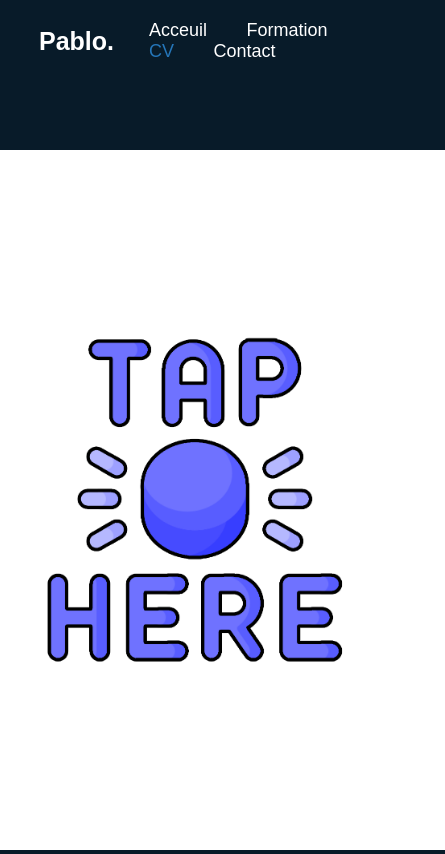
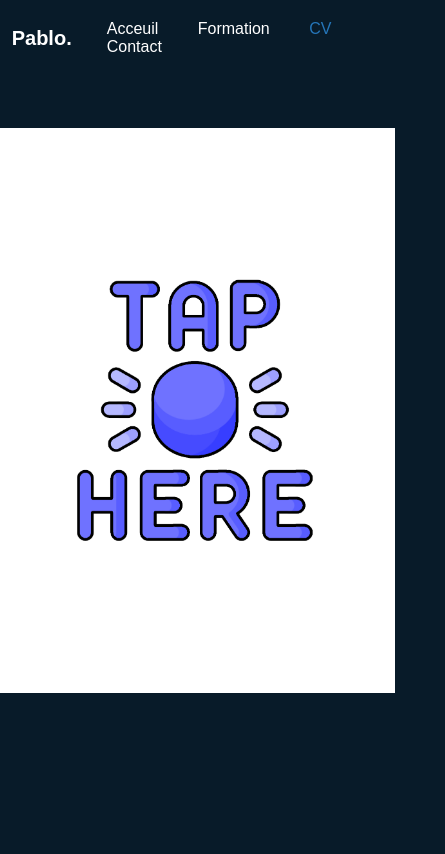
Before and after one commit to ElPoraz/Portfolio-BUT-1, a plain HTML site: page CV.html in a window 390 px wide. Shown: the whole page, 445 px wide, since content can reach past the window. Drawn offline with Linux system fonts and the light colour scheme.

Commit message:
Mise à jour des styles CSS et ajustement de la mise en page responsive dans plusieurs fichiers

```diff
--- a/CV.html
+++ b/CV.html
@@ -20,7 +20,7 @@
     <section>
         <div class="cv">
             <a href="https://drive.google.com/file/d/1EEc796grG-7NyqnmpZRSBx1RmP031WZb/view?usp=sharing" target="_blank">
-                <img src="img/cv.jpg" alt=""  width="500" height="700">
+                <img src="img/cv.jpg" alt="">
             </a>
         </div>
     </section>
--- a/style.css
+++ b/style.css
@@ -98,7 +98,7 @@ body{
     font-weight: 600;
     letter-spacing: 1px;
     z-index: 1;
-    border-radius: 8px;
+    border-radius: 0px;
     transition: .5s;
 }
 
@@ -108,7 +108,23 @@ body{
     background: transparent;
 
 }
-/**
+
+@media (max-width: 600px) {
+
+    .navbar a {
+        font-size: 16px;
+    }
+
+    .header {
+        padding: 20px 3%;
+    }
+
+    .logo {
+        font-size: 20px;
+    }
+
+}
+
 .btn-box a:nth-child(2)::before{
     background: #2576b9;
 }
@@ -137,4 +153,3 @@ body{
 .btn-box a:hover{
     color: #2576b9;
 }
-/
--- a/style2.css
+++ b/style2.css
@@ -52,7 +52,7 @@ body{
     justify-content: center;
     min-height: auto;
     padding-bottom: 5rem;
-    padding-top: 20rem;
+    padding-top: 10rem;
 }
 
 .education .rangee{
@@ -90,6 +90,7 @@ body{
     border: .2rem solid #2576b9;
     border-radius: .6rem;
     margin-bottom: 2rem;
+    min-height: 250px;
 }
 
 .contenubis .date{
@@ -101,3 +102,19 @@ body{
 .date i{
     padding-right: .5rem;
 }
+
+@media (max-width: 600px) {
+
+    .navbar a {
+        font-size: 16px;
+    }
+
+    .header {
+        padding: 20px 3%;
+    }
+
+    .logo {
+        font-size: 20px;
+    }
+
+}
--- a/style3.css
+++ b/style3.css
@@ -56,7 +56,7 @@ body{
 
 .contact{
     min-height: auto;
-    padding-top: 16rem;
+    padding-top: 8rem;
 }
 
 .contact form{
@@ -96,6 +96,33 @@ body{
     color:white
 }
 
+/* Responsive */
+
+@media (max-width: 1400px) {
+
+    .contact {
+        padding-top: 6rem;
+        margin: 30px;
+    }
+
+}
+
+@media (max-width: 600px) {
+
+    .navbar a {
+        font-size: 16px;
+    }
+
+    .header {
+        padding: 20px 3%;
+    }
+
+    .logo {
+        font-size: 20px;
+    }
+
+}
+
 .btn-box {
     display: inline-flex;
     justify-content: center;
--- a/style4.css
+++ b/style4.css
@@ -141,6 +141,25 @@ body{
     display: flex ;
     align-items: center;
     justify-content: center;
-    margin-top: 150px;
+    padding-top: 8rem;
+}
+
+.cv img{
+    max-width: 400px;
+}
+
+@media (max-width: 600px) {
+
+    .navbar a {
+        font-size: 16px;
+    }
+
+    .header {
+        padding: 20px 3%;
+    }
+
+    .logo {
+        font-size: 20px;
+    }
 
 }
```
